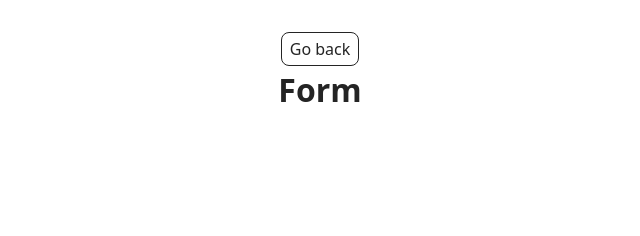
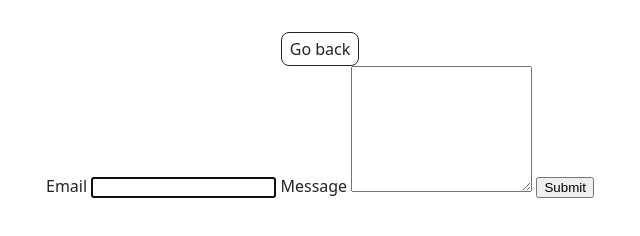
Before and after one commit to Karasik953/goit-js-hw-09, a plain HTML site: page 2-form.html in a window 1280 px wide. Shown: the whole page, without its empty margins (320-960 px from the left). Drawn offline with Linux system fonts and the light colour scheme.

Commit message:
Deploying to gh-pages from @ Karasik953/goit-js-hw-09@93789b9db595620078062f19a924fb63813dcef0 🚀

```diff
--- a/2-form.html
+++ b/2-form.html
@@ -5,7 +5,8 @@
     <meta http-equiv="X-UA-Compatible" content="IE=edge" />
     <meta name="viewport" content="width=device-width, initial-scale=1.0" />
     <title>Page 3</title>
-    <script type="module" crossorigin src="/goit-js-hw-09/assets/modulepreload-polyfill-B5Qt9EMX.js"></script>
+    <script type="module" crossorigin src="/goit-js-hw-09/2-form.js"></script>
+    <link rel="modulepreload" crossorigin href="/goit-js-hw-09/assets/modulepreload-polyfill-B5Qt9EMX.js">
     <link rel="stylesheet" crossorigin href="/goit-js-hw-09/assets/styles-CCB5SpBH.css">
   </head>
   <body>
@@ -14,12 +15,20 @@
     <main>
       <div class="container">
         <a class="back-link" href="./index.html">Go back</a>
+      </div>
+        <form class="feedback-form" autocomplete="off">
+          <label>
+          Email
+          <input type="email" name="email" autofocus />
+        </label>
+        <label>
+        Message
+          <textarea name="message" rows="8"></textarea>
+        </label>
+        <button type="submit">Submit</button>
+        </form>
 
-        <h1 class="main-title">
-            Form
-        </h1>
 
-      </div>
     </main>
 
   </body>
--- /dev/null
+++ b/2-form.js
@@ -0,0 +1,2 @@
+import"./assets/modulepreload-polyfill-B5Qt9EMX.js";/* empty css                      */const t=document.querySelector(".feedback-form  ");let e={email:"",message:""};const m="feedback-form-state",s=localStorage.getItem(m);if(s){const a=JSON.parse(s);a.email&&(e.email=a.email,t.elements.email.value=a.email),a.message&&(e.message=a.message,t.elements.message.value=a.message)}t.addEventListener("input",()=>{e.email=t.elements.email.value.trim(),e.message=t.elements.message.value.trim(),localStorage.setItem(m,JSON.stringify(e))});t.addEventListener("submit",a=>{if(a.preventDefault(),e.email===""||e.message===""){alert("Заповни всі поля");return}console.log("Відправка,",e),t.reset(),localStorage.removeItem(m),e.email="",e.message=""});
+//# sourceMappingURL=2-form.js.map
```
Also changed, not shown: 1 other file.
